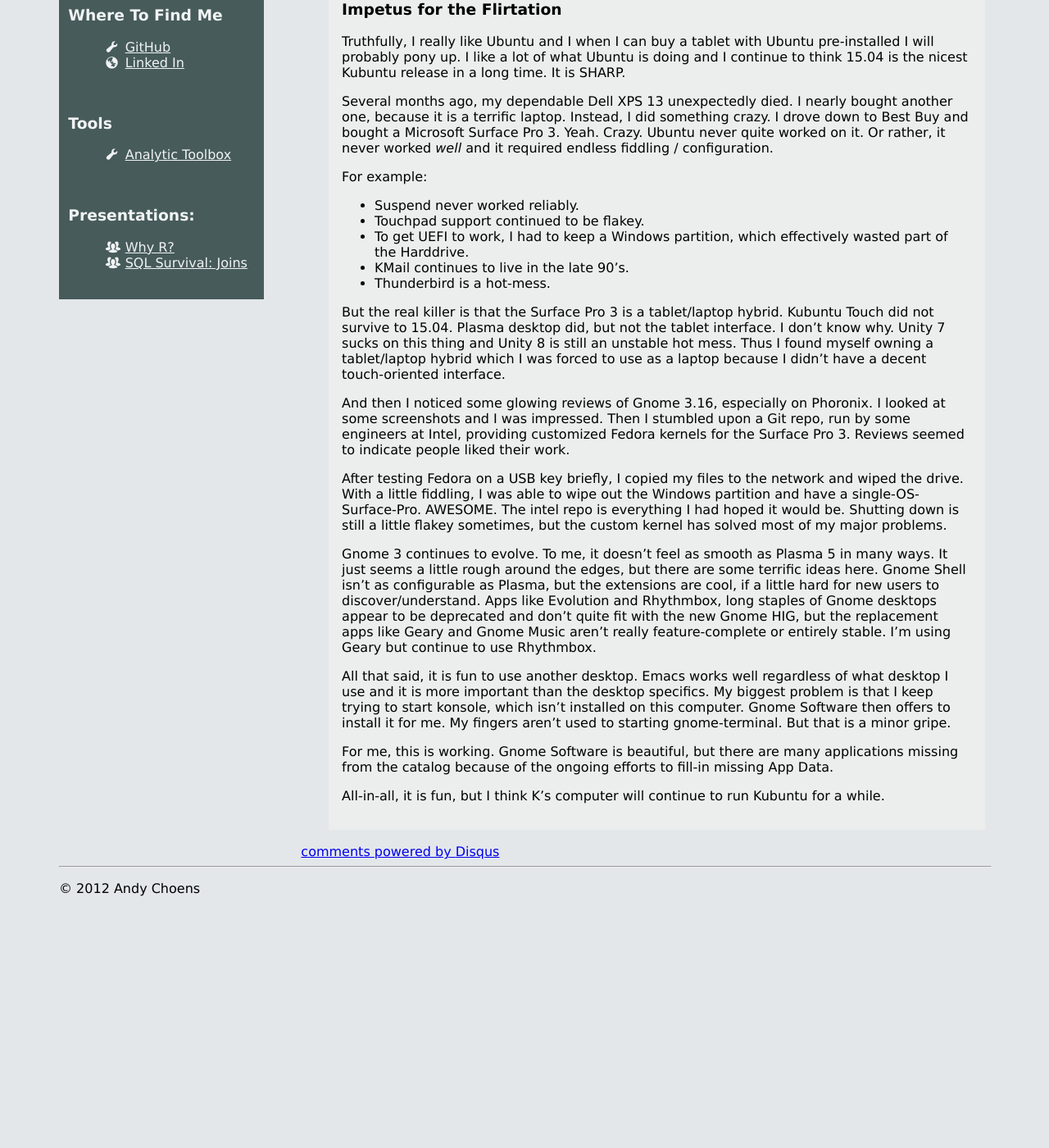
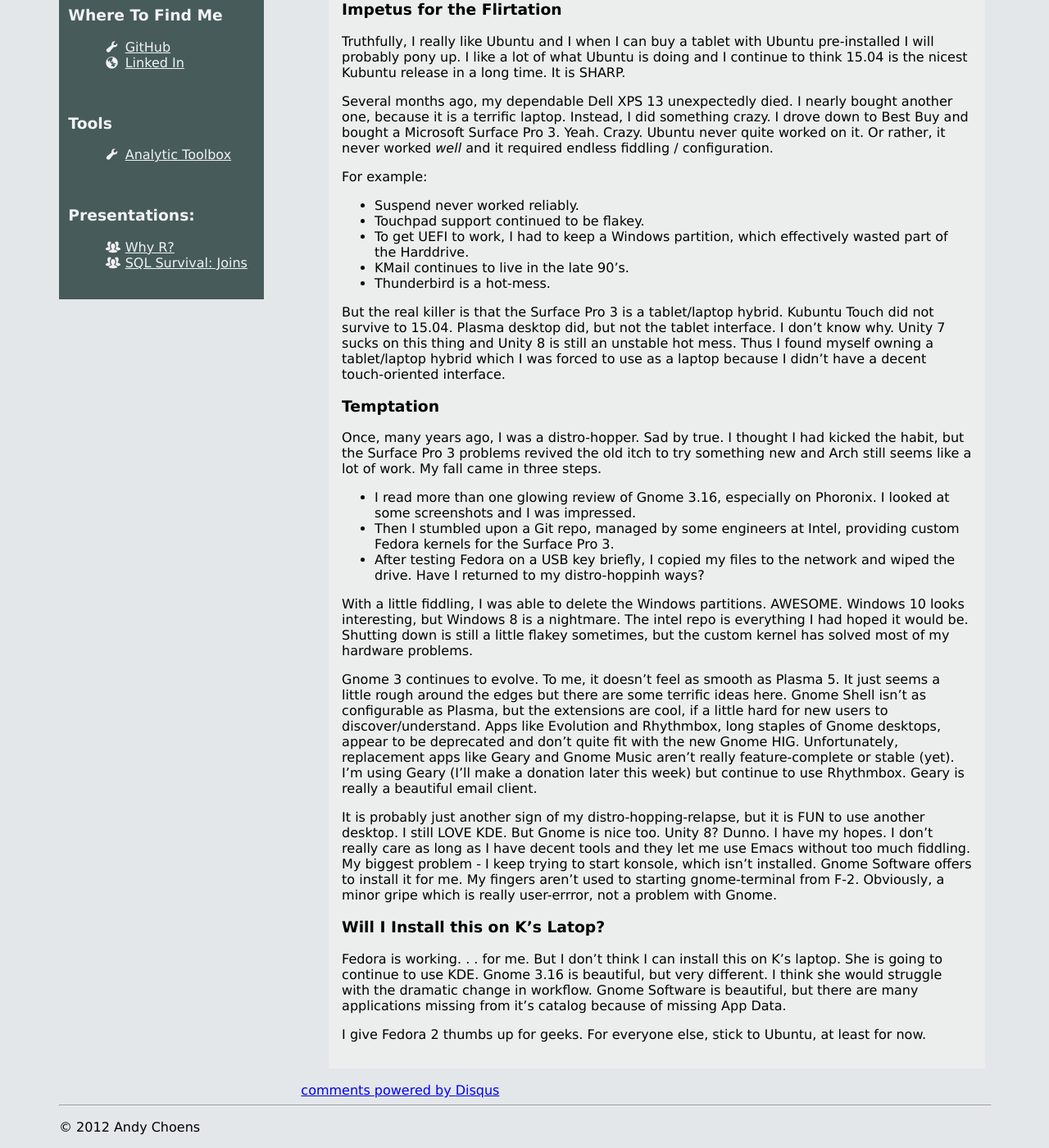
Before and after one commit to Choens/choens.github.io, a Jekyll site: the page built from _posts/2015-06-23-Fedora.md, in a window 1280 px wide and 1400 px high, scrolled down 423 px. Shown: the whole window at 82% size. Built offline with Jekyll 4.4.1, drawn with Linux system fonts in a browser that asks for light colours; Markdown is read by kramdown in place of the engine named in the settings; comment, search, counter and statistics services are not loaded; before the commit the page ends 1532 px from its top, so only the background shows below that.

Commit message:
Tweaks. Improvements.

```diff
--- a/_posts/2015-06-23-Fedora.md
+++ b/_posts/2015-06-23-Fedora.md
@@ -48,39 +48,55 @@ thing and Unity 8 is still an unstable hot mess. Thus I found myself
 owning a tablet/laptop hybrid which I was forced to use as a laptop
 because I didn't have a decent touch-oriented interface.
 
-And then I noticed some glowing reviews of Gnome 3.16, especially on
-Phoronix. I looked at some screenshots and I was impressed. Then I
-stumbled upon a Git repo, run by some engineers at Intel, providing
-customized Fedora kernels for the Surface Pro 3. Reviews seemed to
-indicate people liked their work.
+### Temptation
 
-After testing Fedora on a USB key briefly, I copied my files to the
-network and wiped the drive. With a little fiddling, I was able to
-wipe out the Windows partition and have a
-single-OS-Surface-Pro. AWESOME. The intel repo is everything I had
-hoped it would be. Shutting down is still a little flakey sometimes,
-but the custom kernel has solved most of my major problems.
+Once, many years ago, I was a distro-hopper. Sad by true. I thought I
+had kicked the habit, but the Surface Pro 3 problems revived the old
+itch to try something new and Arch still seems like a lot of work. My
+fall came in three steps.
+
+- I read more than one glowing review of Gnome 3.16, especially on
+  Phoronix. I looked at some screenshots and I was impressed.
+- Then I stumbled upon a Git repo, managed by some engineers at Intel,
+  providing custom Fedora kernels for the Surface Pro 3.
+- After testing Fedora on a USB key briefly, I copied my files to the
+  network and wiped the drive. Have I returned to my distro-hoppinh
+  ways?
+
+With a little fiddling, I was able to delete the Windows
+partitions. AWESOME. Windows 10 looks interesting, but Windows 8 is a
+nightmare. The intel repo is everything I had hoped it would
+be. Shutting down is still a little flakey sometimes, but the custom
+kernel has solved most of my hardware problems.
 
 Gnome 3 continues to evolve. To me, it doesn't feel as smooth as
-Plasma 5 in many ways. It just seems a little rough around the edges,
-but there are some terrific ideas here. Gnome Shell isn't as
-configurable as Plasma, but the extensions are cool, if a little hard
-for new users to discover/understand. Apps like Evolution and
-Rhythmbox, long staples of Gnome desktops appear to be deprecated and
-don't quite fit with the new Gnome HIG, but the replacement apps like
-Geary and Gnome Music aren't really feature-complete or entirely
-stable. I'm using Geary but continue to use Rhythmbox.
+Plasma 5. It just seems a little rough around the edges but there are
+some terrific ideas here. Gnome Shell isn't as configurable as Plasma,
+but the extensions are cool, if a little hard for new users to
+discover/understand. Apps like Evolution and Rhythmbox, long staples
+of Gnome desktops, appear to be deprecated and don't quite fit with
+the new Gnome HIG. Unfortunately, replacement apps like Geary and
+Gnome Music aren't really feature-complete or stable (yet). I'm using
+Geary (I'll make a donation later this week) but continue to use
+Rhythmbox. Geary is really a beautiful email client.
 
-All that said, it is fun to use another desktop. Emacs works well
-regardless of what desktop I use and it is more important than the
-desktop specifics. My biggest problem is that I keep trying to start
-konsole, which isn't installed on this computer. Gnome Software then
-offers to install it for me. My fingers aren't used to starting
-gnome-terminal. But that is a minor gripe.
+It is probably just another sign of my distro-hopping-relapse, but it
+is FUN to use another desktop. I still LOVE KDE. But Gnome is nice
+too. Unity 8? Dunno. I have my hopes. I don't really care as long as I
+have decent tools and they let me use Emacs without too much
+fiddling. My biggest problem - I keep trying to start konsole, which
+isn't installed. Gnome Software offers to install it for me. My
+fingers aren't used to starting gnome-terminal from F-2. Obviously, a
+minor gripe which is really user-errror, not a problem with Gnome.
 
-For me, this is working. Gnome Software is beautiful, but there are
-many applications missing from the catalog because of the ongoing
-efforts to fill-in missing App Data.
+### Will I Install this on K's Latop?
 
-All-in-all, it is fun, but I think K's computer will continue to run
-Kubuntu for a while.
+Fedora is working. . . for me. But I don't think I can install this on
+K's laptop. She is going to continue to use KDE. Gnome 3.16 is
+beautiful, but very different. I think she would struggle with the
+dramatic change in workflow. Gnome Software is beautiful, but there
+are many applications missing from it's catalog because of missing App
+Data.
+
+I give Fedora 2 thumbs up for geeks. For everyone else, stick to
+Ubuntu, at least for now.
```
